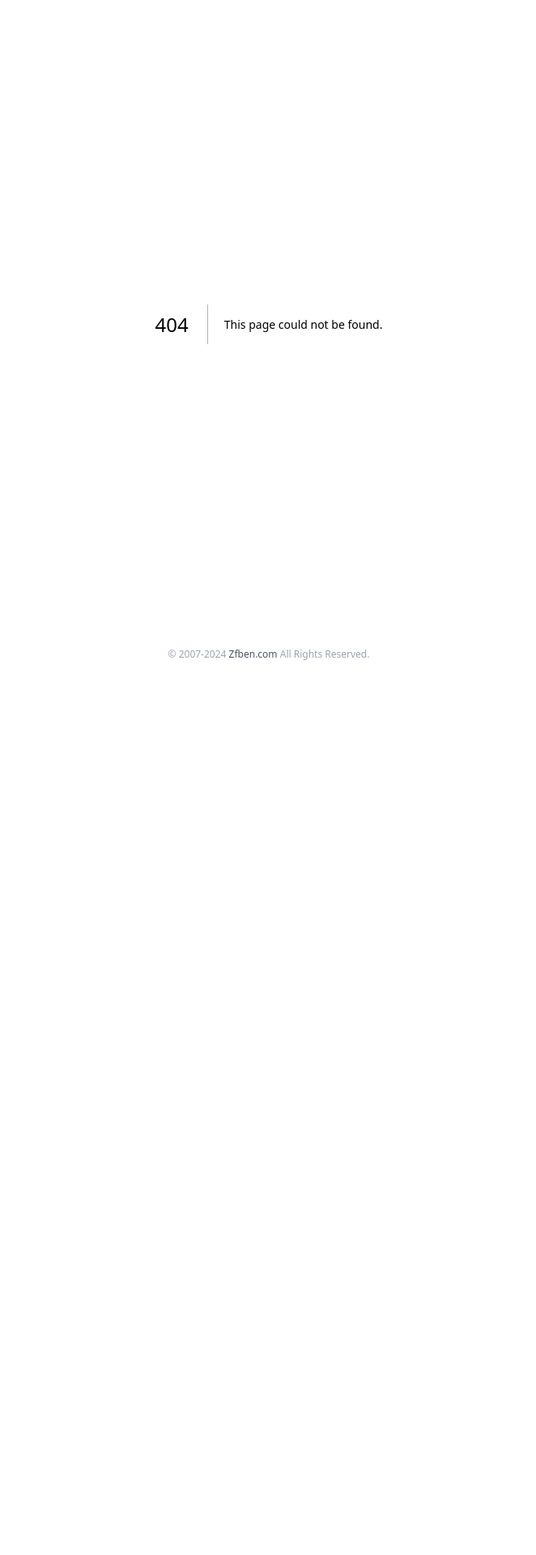
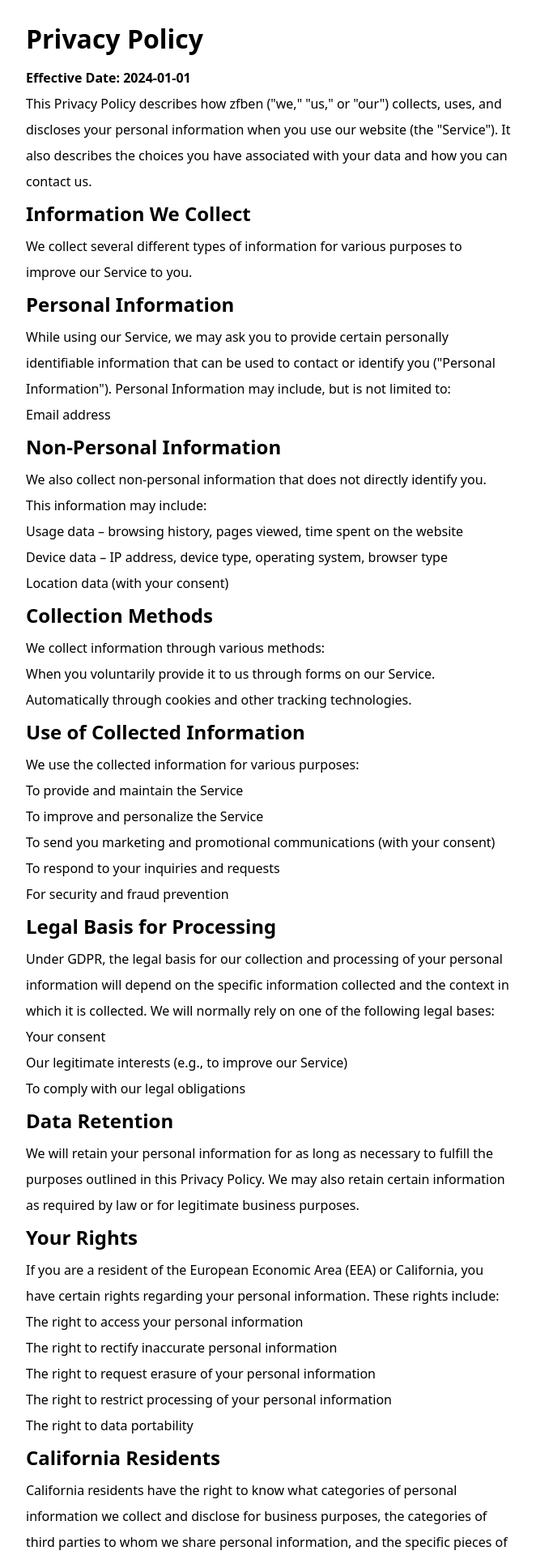
Before and after one commit to zfben/zfben.github.io, a Next.js app: page /privacy in a window 1280 px wide. Before the commit this address had no page. Shown: the top 1920 px of the page at 81% size, without its empty margins (308-970 px from the left). Before the commit the page ends 816 px from the top, so only its background shows below. Built offline with nearby package versions, Linux system fonts and the light colour scheme.

Commit message:
add privacy

```diff
--- a/pages/_app.tsx
+++ b/pages/_app.tsx
@@ -29,6 +29,10 @@ function MyApp ({ Component, pageProps }: AppProps) {
         href="https://zfben.com"
         className='text-gray-600'>Zfben.com</a>
         &nbsp;All Rights Reserved.
+      <br />
+      <a
+        href="/privacy"
+        className='text-gray-600'>Privacy Policy</a>
     </div>
     <Script async data-uid="55d011b3cc" src="https://zfben.ck.page/55d011b3cc/index.js"></Script>
   </>
--- /dev/null
+++ b/pages/privacy.tsx
@@ -0,0 +1,83 @@
+import type { NextPage } from 'next'
+import Head from 'next/head'
+
+const Page: NextPage = () => {
+  return (
+    <>
+      <Head>
+        <title>Privacy Policy</title>
+      </Head>
+      <div style={{maxWidth: '600px', margin: '1em auto 2em', lineHeight: 2}}>
+      <h1 style={{fontWeight: 'bold', fontSize: '2em'}}>Privacy Policy</h1>
+      <strong>Effective Date: 2024-01-01</strong>
+      <p>
+        This Privacy Policy describes how zfben ("we," "us," or "our") collects, uses, and discloses your personal information when you use our website (the "Service"). It also describes the choices you have associated with your data and how you can contact us.</p>
+      <h2 style={{fontWeight: 'bold', fontSize: '1.5em'}}>Information We Collect</h2>
+      <p>We collect several different types of information for various purposes to improve our Service to you.</p>
+      <h2 style={{fontWeight: 'bold', fontSize: '1.5em'}}>Personal Information</h2>
+      <p>While using our Service, we may ask you to provide certain personally identifiable information that can be used to contact or identify you ("Personal Information"). Personal Information may include, but is not limited to:</p>
+      <ul>
+        <li>Email address</li>
+      </ul>
+      <h2 style={{fontWeight: 'bold', fontSize: '1.5em'}}>Non-Personal Information</h2>
+      <p>We also collect non-personal information that does not directly identify you. This information may include:</p>
+      <ul>
+        <li>Usage data – browsing history, pages viewed, time spent on the website</li>
+        <li>Device data – IP address, device type, operating system, browser type</li>
+        <li>Location data (with your consent)</li>
+      </ul>
+      <h2 style={{fontWeight: 'bold', fontSize: '1.5em'}}>Collection Methods</h2>
+      <p>We collect information through various methods:</p>
+      <ul>
+        <li>When you voluntarily provide it to us through forms on our Service.</li>
+        <li>Automatically through cookies and other tracking technologies.</li>
+      </ul>
+      <h2 style={{fontWeight: 'bold', fontSize: '1.5em'}}>Use of Collected Information</h2>
+      <p>We use the collected information for various purposes:</p>
+      <ul>
+        <li>To provide and maintain the Service</li>
+        <li>To improve and personalize the Service</li>
+        <li>To send you marketing and promotional communications (with your consent)</li>
+        <li>To respond to your inquiries and requests</li>
+        <li>For security and fraud prevention</li>
+      </ul>
+      <h2 style={{fontWeight: 'bold', fontSize: '1.5em'}}>Legal Basis for Processing</h2>
+      <p>Under GDPR, the legal basis for our collection and processing of your personal information will depend on the specific information collected and the context in which it is collected. We will normally rely on one of the following legal bases:</p>
+      <ul>
+        <li>Your consent</li>
+        <li>Our legitimate interests (e.g., to improve our Service)</li>
+        <li>To comply with our legal obligations</li>
+      </ul>
+      <h2 style={{fontWeight: 'bold', fontSize: '1.5em'}}>Data Retention</h2>
+      <p>We will retain your personal information for as long as necessary to fulfill the purposes outlined in this Privacy Policy. We may also retain certain information as required by law or for legitimate business purposes.</p>
+      <h2 style={{fontWeight: 'bold', fontSize: '1.5em'}}>Your Rights</h2>
+      <p>If you are a resident of the European Economic Area (EEA) or California, you have certain rights regarding your personal information. These rights include:</p>
+      <ul>
+        <li>The right to access your personal information</li>
+        <li>The right to rectify inaccurate personal information</li>
+        <li>The right to request erasure of your personal information</li>
+        <li>The right to restrict processing of your personal information</li>
+        <li>The right to data portability</li>
+      </ul>
+      <h2 style={{fontWeight: 'bold', fontSize: '1.5em'}}>California Residents</h2>
+      <p>California residents have the right to know what categories of personal information we collect and disclose for business purposes, the categories of third parties to whom we share personal information, and the specific pieces of personal information we collect about them. You also have the right to request deletion of your personal information, subject to certain exceptions.</p>
+      <h2 style={{fontWeight: 'bold', fontSize: '1.5em'}}>Do Not Sell My Information</h2>
+      <p>We do not sell your personal information. However, we may disclose your information to service providers who help us operate our business. You have the right to opt-out of the sale of your personal information, but as we do not currently sell your information, this option is not applicable at this time.</p>
+      <h2 style={{fontWeight: 'bold', fontSize: '1.5em'}}>Cookies and Tracking Technologies</h2>
+      <p>We use cookies and other tracking technologies to track the activity on our Service and hold certain information. Cookies are files with a small amount of data that may include an anonymous unique identifier. Cookies are sent to your browser from a website and stored on your device.</p>
+      <h2 style={{fontWeight: 'bold', fontSize: '1.5em'}}>Third-Party Links</h2>
+      <p>Our Service may contain links to third-party websites or services that are not operated by us. We have no control over and assume no responsibility for the content, privacy policies, or practices of any third-party websites or services.</p>
+      <h2 style={{fontWeight: 'bold', fontSize: '1.5em'}}>Security</h2>
+      <p>We take reasonable steps to protect your personal information from unauthorized access, disclosure, alteration, or destruction. However, no internet transmission or electronic storage method is 100% secure.</p>
+      <h2 style={{fontWeight: 'bold', fontSize: '1.5em'}}>Children's Privacy</h2>
+      <p>Our Service does not address anyone under the age of 13. We do not knowingly collect personal information from children under 13. If you are a parent or guardian and you are aware that your child has provided us with personal information, please contact us. If we become aware that we have collected personal information from a child under 13, we will take steps to remove that information from our servers.</p>
+      <h2 style={{fontWeight: 'bold', fontSize: '1.5em'}}>Changes to This Privacy Policy</h2>
+      <p>We may update our Privacy Policy from time to time. We will notify you of any changes by posting the new Privacy Policy on this page.</p>
+      <h2 style={{fontWeight: 'bold', fontSize: '1.5em'}}>Contact Us</h2>
+      <p>If you have any questions about this Privacy Policy, please contact us by email at ben@zfben.com</p>
+      </div>
+    </>
+  )
+}
+
+export default Page
```
Also changed, not shown: 1 other file (tests, documents, lock files or other folders).
